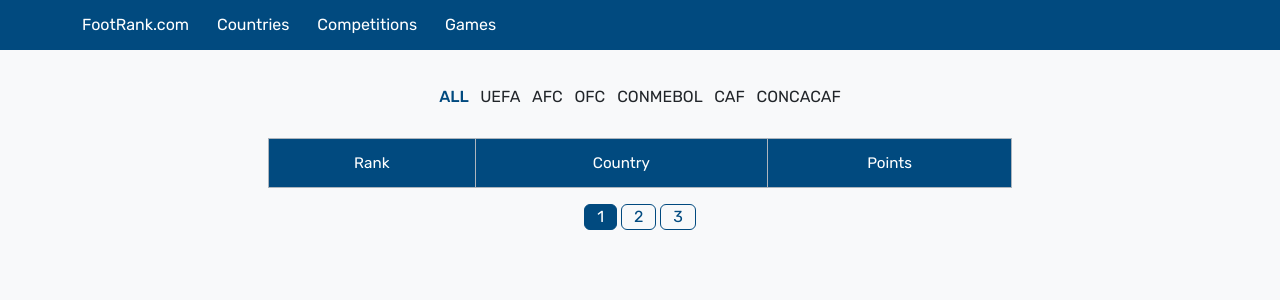
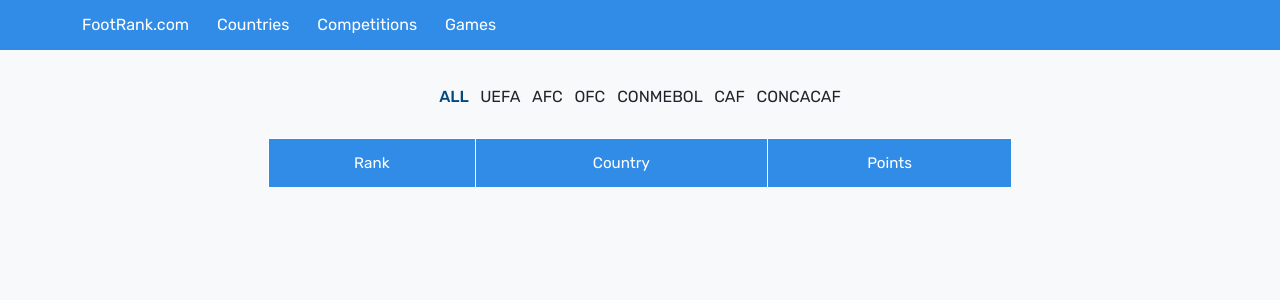
Before and after one commit to ok7uz/footrank, a Django app: page /ranking/ in a window 1280 px wide. Shown: the top 300 px of the page. Run offline with Django 5.2, Linux system fonts and the light colour scheme; data that the repository does not hold is empty.

Commit message:
Redesigned

```diff
--- a/apps/ranking/static/css/style.css
+++ /dev/null
@@ -1,4 +0,0 @@
-@font-face {
-    font-family: 'Foot Font';
-    src: url({% static 'fonts/SofascoreSans-Regular.woff2' %}) format('woff2');
-}
--- a/apps/ranking/templates/base.html
+++ b/apps/ranking/templates/base.html
@@ -41,7 +41,7 @@
 
     <!-- Navbar -->
     <nav class="nav fixed-top text-white p-3"
-         style="background: #014a7f">
+         style="background: #318CE7">
         <div class="container">
             <a class="text-white text-decoration-none" href="{% url 'ranking' %}">FootRank.com</a>
             <a class="text-white text-decoration-none ms-4" href="{% url 'country_list' %}">Countries</a>
--- a/apps/ranking/templates/ranking.html
+++ b/apps/ranking/templates/ranking.html
@@ -25,34 +25,39 @@
             {% endfor %}
         </p>
 
-        <table class="table table-responsive table-striped table-bordered border-dark-subtle table-hover" style="font-size: 0.95rem">
+        <table class="table table-responsive table-hover table-striped"
+               style="font-size: 0.95rem;">
             <thead>
                 <tr class="text-center">
-                    <td class="text-white py-3" style="background: #014a7f">Rank</td>
-                    <td class="text-white py-3" style="background: #014a7f" colspan="2">Country</td>
-                    <td class="text-white py-3" style="background: #014a7f" colspan="3">Points</td>
+                    <td class="text-white py-3" style="background: #318CE7; border: 1px solid white" colspan="2">Rank</td>
+                    <td class="text-white py-3" style="background: #318CE7; border: 1px solid white" colspan="2">Country</td>
+                    <td class="text-white py-3" style="background: #318CE7; border: 1px solid white" colspan="3">Points</td>
                 </tr>
             </thead>
             <tbody>
                 {% for team in teams %}
                 <tr>
-                    <td class="text-center align-middle col-2"
-                        style="font-size: 1.05rem; padding: 6px 0; font-weight: 500; position: relative;">
+                    <td class="text-center align-middle col-1 py-0 ps-3">
+                        <span style="display: block; color: black; font-weight: 500; background: #EEEEFF; border: 1px solid #318CE7; border-radius: 20px; width: 40px !important; padding: 3px 5px">
                         {{ team.current_rank }}
-                        {% if team.rank_difference > 0 %}
-                            <span class="rounded" style="background: #008000; font-weight: 400; color: white; line-height: 1; font-size: 14px; padding: 2px 6px; position: absolute; right: 27%; top: 50%; transform: translate(50%, -60%)">
-                                <span class="align-items-center small">{{ team.rank_difference }}</span>
-                            </span>
+                        </span>
+                    </td>
+                    <td class="col-1 align-middle">
+                {% if team.rank_difference > 0 %}
+                                <span class="align-items-center" style="color: green; background: #DDFFDD; border: 1px solid green; border-radius: 20px; padding: 2px 5px;">
+                                    {{ team.rank_difference }} 🡩
+                                </span>
                         {% elif team.rank_difference < 0 %}
-                            <span class="rounded" style="background: #df1c3c; font-weight: 400; color: white; border: #df1c3c 1px solid; line-height: 1; font-size: 14px; padding: 2px 6px; position: absolute; right: 27%; top: 50%; transform: translate(50%, -60%)">
-                                <span class="align-items-center small">{{ team.rank_difference | stringformat:"d" | slice:"1:" }}</span>
-                            </span>
+                                <span class="align-items-center" style="color: red; background: #FFEEEE; border: 1px solid red; border-radius: 20px; padding: 2px 5px;">
+                                    {{ team.rank_difference | stringformat:"d" | slice:"1:" }} 🡫
+                                </span>
                         {% endif %}
+                    </td>
                     <td class="align-middle py-1 col-1 text-end border-end">
                         <img src="{{ team.flag_url }}"
                              alt="{{ team.name }}"
                              class="border border-dark"
-                             style="width: 36px; height: 24px"
+                             style="width: 36px; height: 24px; background: #318CE7"
                              loading="lazy">
                     </td>
                     <td class="col-5 align-middle">
@@ -62,23 +67,25 @@
                         style="{% if team.points_difference != 0 %}font-weight: 400{% endif %}">
                         {{ team.current_points | floatformat:2 }}
                     </td>
-                    <td class="py-1 text-center col-2 align-middle">
+                    <td class="py-1  col-2 align-middle">
                         {% if team.points_difference > 0 %}
-                            <span style="color: #008000">+{{ team.points_difference | floatformat:2 }}</span>
+                                <span class="align-items-center" style="color: green; background: #DDFFDD; border: 1px solid green; border-radius: 20px; padding: 2px 5px;">
+                                +{{ team.points_difference | floatformat:2 }}
+                                </span>
                         {% elif team.points_difference < 0 %}
-                            <span class="text-danger">{{ team.points_difference | floatformat:2 }}</span>
+                                <span class="align-items-center" style="color: red; background: #FFEEEE; border: 1px solid red; border-radius: 20px; padding: 2px 5px;">
+                                {{ team.points_difference | floatformat:2 }}
+                            </span>
                         {% endif %}
                     </td>
-                    <td class="py-0 align-middle col-1">
+                    <td class="py-0 align-middle col-1 pe-3">
                         <button type="button"
                                 class="btn btn-sm py-0"
                                 data-bs-toggle="modal"
                                 data-bs-target="#{{ team.country_code }}"
                                 aria-label="Show country info"
-                                style="color: #014a7f">
-                            <svg xmlns="http://www.w3.org/2000/svg" width="24" height="24" fill="currentColor" class="bi bi-chevron-down" viewBox="0 0 16 16">
-  <path fill-rule="evenodd" d="M1.646 4.646a.5.5 0 0 1 .708 0L8 10.293l5.646-5.647a.5.5 0 0 1 .708.708l-6 6a.5.5 0 0 1-.708 0l-6-6a.5.5 0 0 1 0-.708"/>
-</svg>
+                                style="font-size: 1.05rem; color: black; font-weight: 500; background: #EEEEFF; border: 1px solid #318CE7; border-radius: 50%; line-height: 1; height: 22px; width: 22px">
+                            i
                         </button>
                     </td>
                 </tr>
@@ -115,9 +122,7 @@
                                                     </td>
                                                     <td class="align-middle">
                                                         <img class="border border-dark"
-                                                             src="{{ game.home_team.flag_url }}"
-                                                             loading="lazy"
-                                                             style="width: 30px">
+                                                             src="{{ game.home_team.flag_url }}" style="width: 30px">
                                                     </td>
                                                     <td class="align-middle text-center">
                                                         {{ game.home_team.country_code }}<br>
@@ -140,12 +145,7 @@
                                                             <span class="text-danger" style="font-size: 0.8rem">{{ game.away_points_change | floatformat:2 }}</span>
                                                         {% endif %}
                                                     </td>
-                                                    <td class="align-middle">
-                                                        <img class="border border-dark"
-                                                             src="{{ game.away_team.flag_url }}"
-                                                             loading="lazy"
-                                                             style="width: 30px">
-                                                    </td>
+                                                    <td class="align-middle"><img class="border border-dark" src="{{ game.away_team.flag_url }}" style="width: 30px"></td>
                                                 </tr>
 
                                             {% endfor %}
@@ -161,10 +161,4 @@
                         </div>
                     </div>
         {% endfor %}
-    <!-- Paginator -->
-    <div class="text-center mb-4">
-        <a class="btn py-0" href="{% url 'ranking' %}" style="border: 1px solid #014a7f; color: #014a7f; {% if not request.GET.page %}background: #014a7f; color: white;{% endif %}">1</a>
-        <a class="btn py-0" href="{% url 'ranking' %}?page=2" style="border: 1px solid #014a7f; color: #014a7f; {% if request.GET.page == '2' %}background: #014a7f; color: white;{% endif %}">2</a>
-        <a class="btn py-0" href="{% url 'ranking' %}?page=3" style="border: 1px solid #014a7f; color: #014a7f; {% if request.GET.page == '3' %}background: #014a7f; color: white;{% endif %}">3</a>
-    </div>
 {% endblock %}
```
Also changed, not shown: apps/ranking/static/fonts/SofascoreSans-Regular.woff2 (deleted), apps/ranking/static/icons/down.svg (deleted), apps/ranking/static/icons/up.svg (deleted), apps/ranking/static/images/img.png (deleted), apps/ranking/static/images/img_1.png (deleted).
